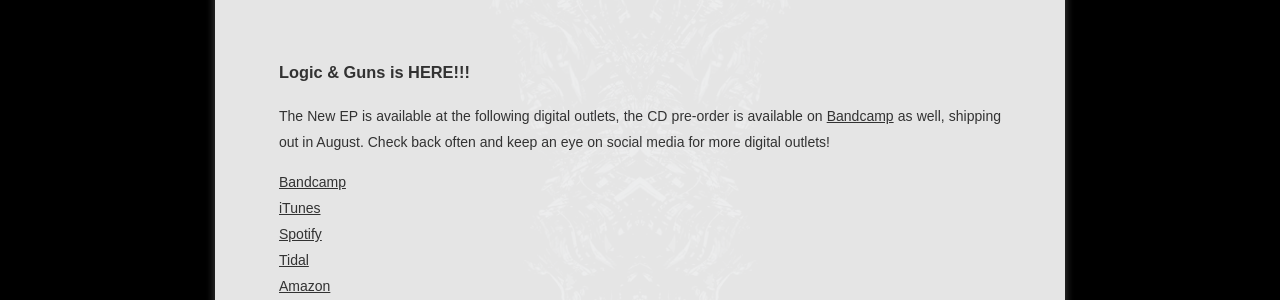
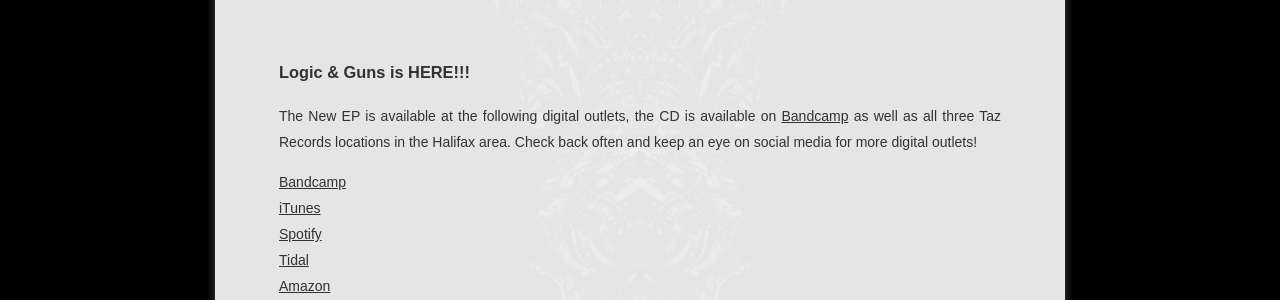
Before and after one commit to webbtj/music-site, a Jekyll site: the page built from logic-guns.md, in a window 1280 px wide. Shown: the part 420-720 px from the top of the page. Built offline with Jekyll 4.4.1, drawn with Linux system fonts in a browser that asks for light colours; some web fonts are replaced.

Commit message:
Update logic-guns.md

```diff
--- a/logic-guns.md
+++ b/logic-guns.md
@@ -6,9 +6,8 @@
 ---
 
 ### Logic & Guns is HERE!!!
-The New EP is available at the following digital outlets, the CD pre-order is
-available on [Bandcamp](https://tjwebb.bandcamp.com/album/logic-guns) as well,
-shipping out in August. Check back often and keep an eye on social media for
+The New EP is available at the following digital outlets, the CD is
+available on [Bandcamp](https://tjwebb.bandcamp.com/album/logic-guns) as well as all three Taz Records locations in the Halifax area. Check back often and keep an eye on social media for
 more digital outlets!
 
 [Bandcamp](https://tjwebb.bandcamp.com/album/logic-guns)
```
